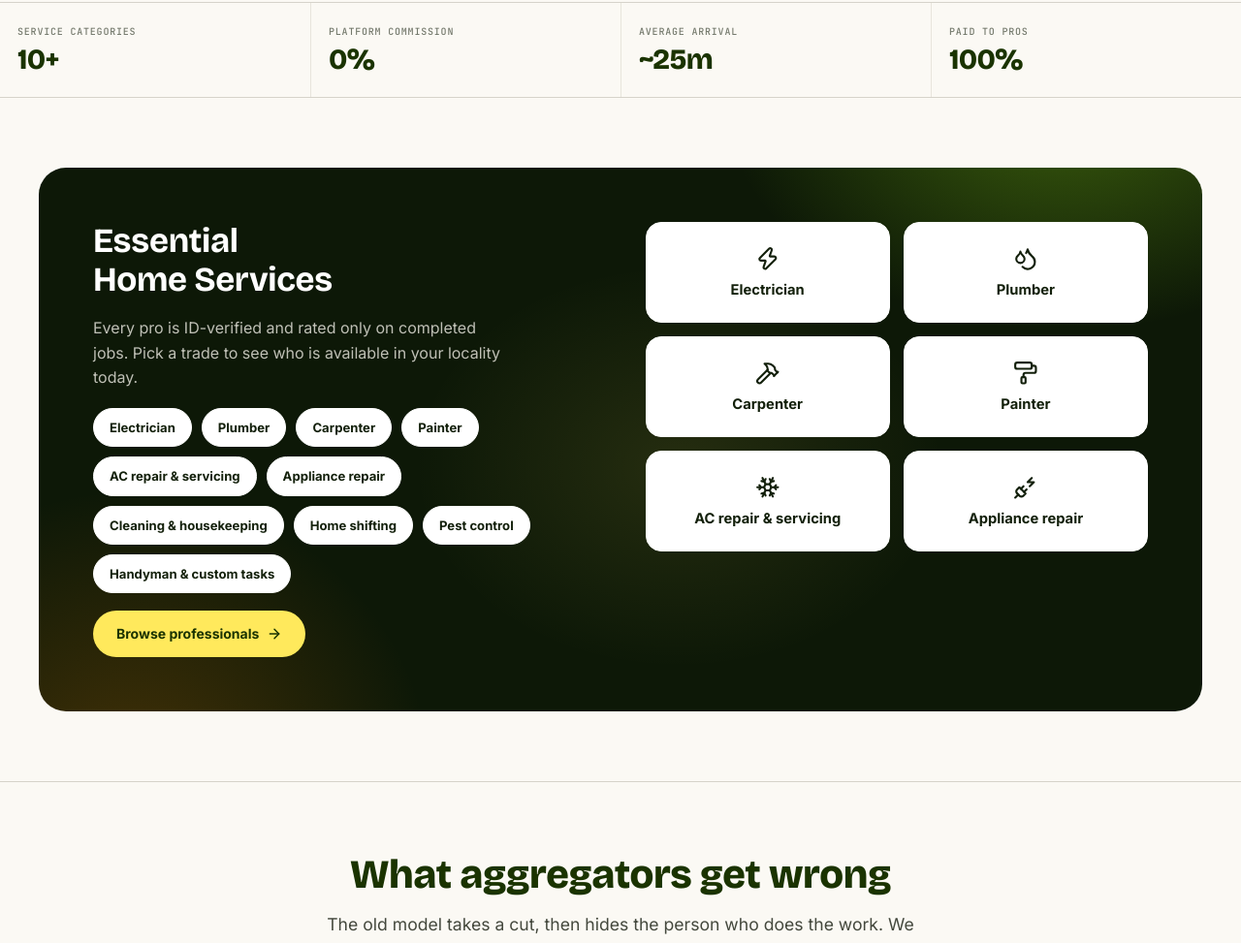
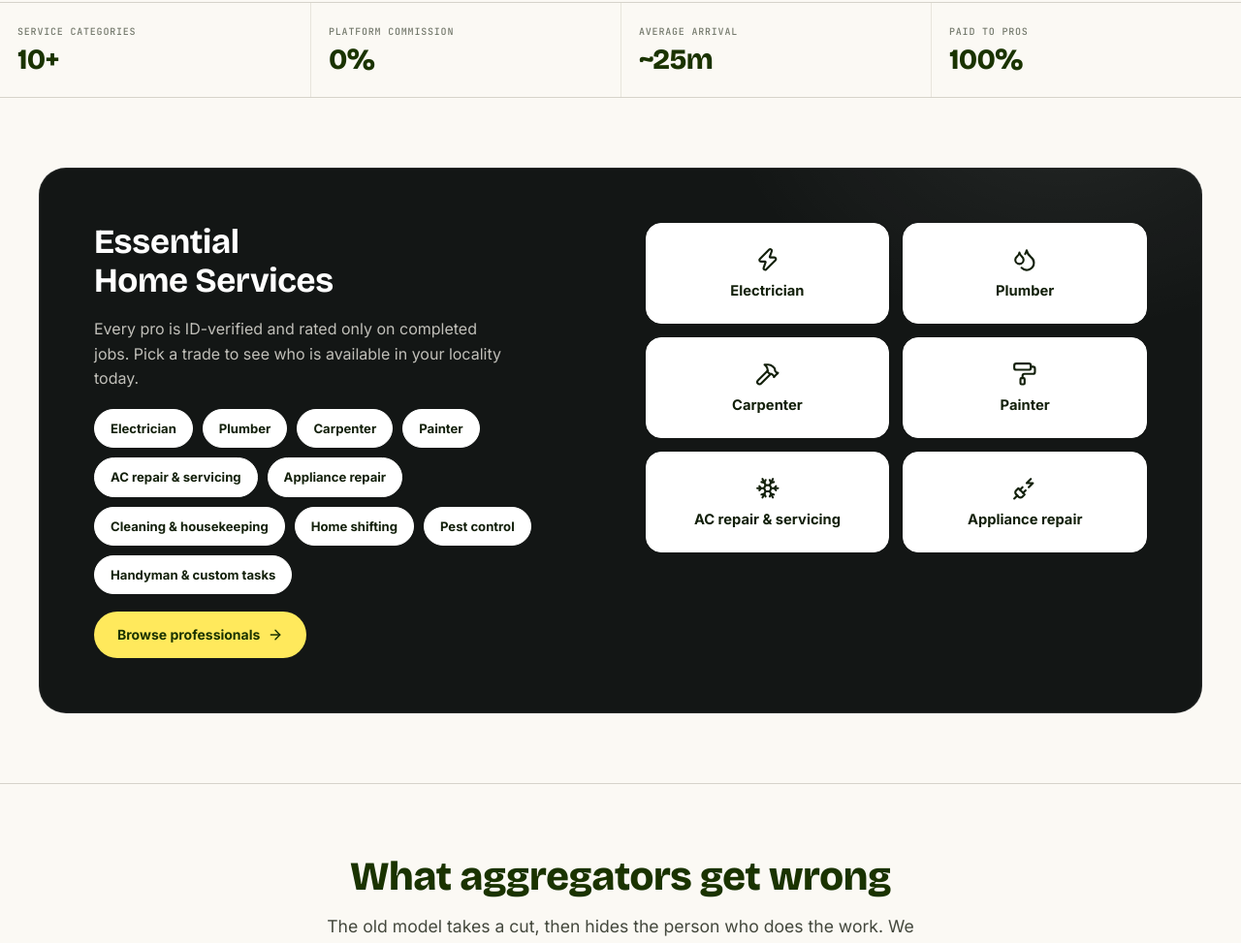
Before and after one commit to harsh020508/coders_sujal, a website: page index.html in a window 1280 px wide. Shown: the part 959-1932 px from the top of the page at 97% size. Drawn offline with nearby package versions, Linux system fonts and the light colour scheme; no server answers.

Commit message:
Neutral charcoal services panel (remove green/amber glow)

```diff
--- a/landing.css
+++ b/landing.css
@@ -43,10 +43,9 @@
   gap: clamp(28px, 4vw, 56px);
   color: #f2efe8;
   background:
-    radial-gradient(560px 380px at 88% -12%, rgba(132, 204, 22, 0.38), transparent 62%),
-    radial-gradient(520px 520px at 8% 115%, rgba(217, 119, 6, 0.28), transparent 60%),
-    radial-gradient(420px 320px at 55% 55%, rgba(255, 233, 92, 0.10), transparent 65%),
-    #0d1807;
+    radial-gradient(560px 380px at 88% -12%, rgba(255, 255, 255, 0.07), transparent 62%),
+    #131615;
+  border: 1px solid rgba(255, 255, 255, 0.08);
 }
 .lk-sp-left { position: relative; display: grid; align-content: start; gap: 18px; }
 .lk-sp-left h3 { color: #ffffff; font-size: clamp(1.7rem, 3vw, 2.2rem); line-height: 1.12; margin: 0; max-width: 16ch; }
```
